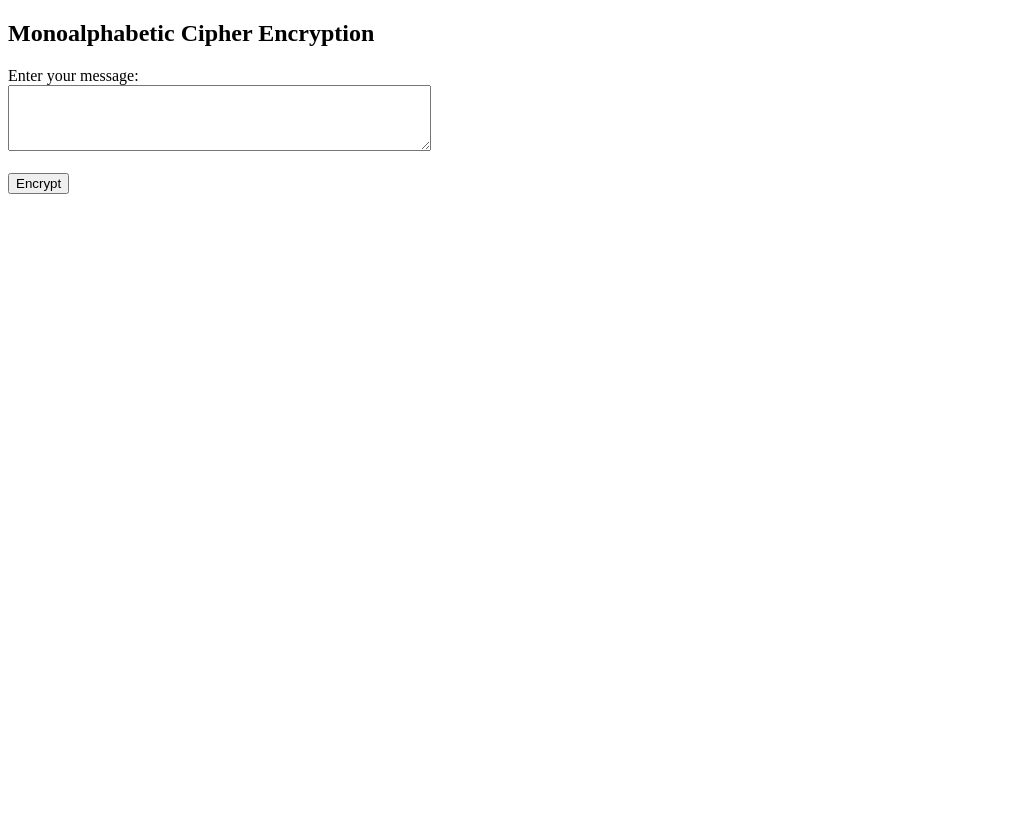
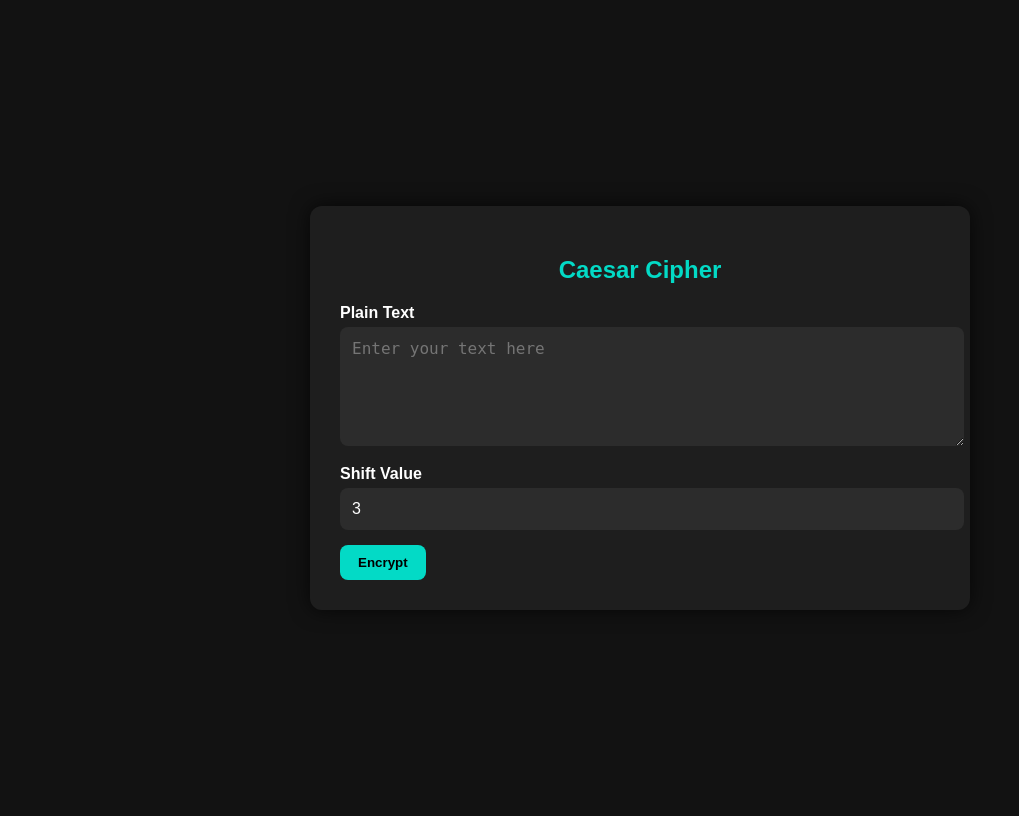
Before and after one commit to eng8890/anater, a Flask app: page / in a window 1280 px wide. Shown: the whole page, without its empty margins (0-1019 px from the left). Before the commit the page ends 194 px from the top, so only its background shows below. Run offline with Flask 3, Linux system fonts and the light colour scheme.

Commit message:
index.html

```diff
--- a/templates/index.html
+++ b/templates/index.html
@@ -1,20 +1,81 @@
-<!-- templates/index.html -->
 <!DOCTYPE html>
 <html lang="en">
 <head>
     <meta charset="UTF-8">
-    <title>Monoalphabetic Cipher</title>
+    <title>Caesar Cipher</title>
+    <style>
+        body {
+            background-color: #121212;
+            color: #ffffff;
+            font-family: Arial, sans-serif;
+            display: flex;
+            justify-content: center;
+            align-items: center;
+            min-height: 100vh;
+        }
+        .container {
+            background-color: #1e1e1e;
+            padding: 30px;
+            border-radius: 12px;
+            box-shadow: 0 0 20px rgba(0,0,0,0.7);
+            width: 600px;
+        }
+        textarea, input {
+            width: 100%;
+            margin-bottom: 15px;
+            padding: 12px;
+            font-size: 16px;
+            background-color: #2c2c2c;
+            color: #ffffff;
+            border: none;
+            border-radius: 8px;
+        }
+        button {
+            background-color: #03dac6;
+            color: #000000;
+            font-weight: bold;
+            padding: 10px 18px;
+            border: none;
+            border-radius: 8px;
+            cursor: pointer;
+        }
+        button:hover {
+            background-color: #00bfa5;
+        }
+        label {
+            font-weight: bold;
+            margin-bottom: 5px;
+            display: block;
+        }
+        .output {
+            background-color: #2a2a2a;
+            padding: 15px;
+            border-radius: 8px;
+            margin-top: 20px;
+            word-wrap: break-word;
+        }
+    </style>
 </head>
 <body>
-    <h2>Monoalphabetic Cipher Encryption</h2>
-    <form method="post">
-        <label>Enter your message:</label><br>
-        <textarea name="text" rows="4" cols="50"></textarea><br><br>
-        <input type="submit" value="Encrypt">
-    </form>
-    {% if result %}
-        <h3>Encrypted Text:</h3>
-        <p>{{ result }}</p>
-    {% endif %}
+    <div class="container">
+        <h2 style="text-align: center; color: #03dac6;">Caesar Cipher</h2>
+
+        <form method="POST">
+            <label for="plaintext">Plain Text</label>
+            <textarea name="plaintext" rows="5" placeholder="Enter your text here">{{ plaintext }}</textarea>
+
+            <label for="shift">Shift Value</label>
+            <input type="number" name="shift" value="{{ shift }}">
+
+            <button type="submit">Encrypt</button>
+        </form>
+
+        {% if encrypted %}
+            <div class="output">
+                <label>Encrypted Text</label>
+                <p>{{ encrypted }}</p>
+            </div>
+        {% endif %}
+    </div>
 </body>
 </html>
```
